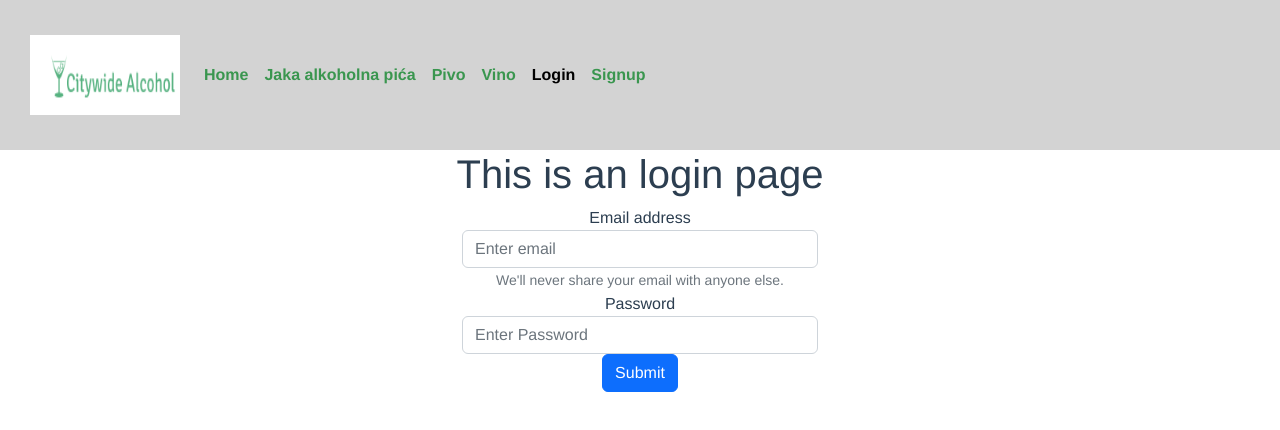
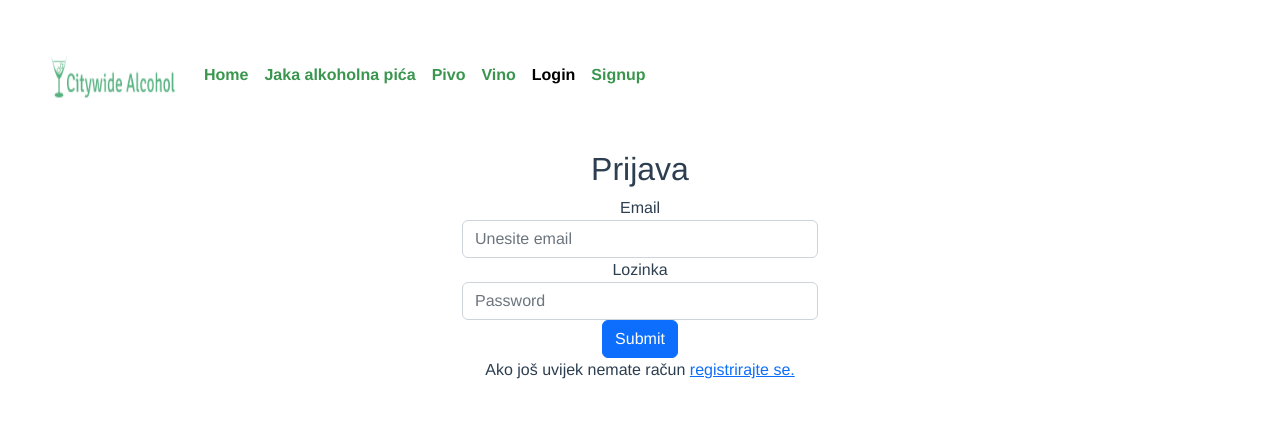
Before and after one commit to AntonioLipovac/citywidealcohol, a Vue app: page /login in a window 1280 px wide. Shown: the top 430 px of the page. Built offline with nearby package versions, Linux system fonts and the light colour scheme.

Commit message:
Login napravljen

```diff
--- a/src/App.vue
+++ b/src/App.vue
@@ -65,7 +65,7 @@
 
 #nav {
   padding: 30px;
-  background-color: rgb(211, 211, 211) !important;
+  background-color: white !important;
 
   a {
     font-weight: bold;
--- a/src/views/Login.vue
+++ b/src/views/Login.vue
@@ -1,38 +1,78 @@
 <template>
   <div class="about">
-      <h1>This is an login page</h1>
+    <h2 class>Prijava</h2>
     <div class="container">
       <div class="row">
         <div class="col-sm"></div>
         <div class="col-sm">
           <form>
             <div class="form-group">
-                <label for="exampleInputEmail1">Email address</label>
+              <label for="InputEmail1">Email</label>
               <input
                 type="email"
+                v-model="email"
                 class="form-control"
-                  id="exampleInputEmail1"
-                  aria-describedby="emailHelp"
-                  placeholder="Enter email"
+                id="InputEmail1"
+                aria-describeby="emailHelp"
+                placeholder="Unesite email"
               />
-                <small id="emailHelp" class="form-text text-muted"
-                  >We'll never share your email with anyone else.</small
-                >
             </div>
             <div class="form-group">
-                <label for="exampleInputPassword1">Password</label>
+              <label for="InputPassword1">Lozinka</label>
               <input
                 type="password"
                 class="form-control"
-                  id="exampleInputPassword1"
-                  placeholder="Enter Password"
+                id="InputPassword1"
+                placeholder="Password"
+                v-model="lozinka"
               />
             </div>
-              <button type="button" class="btn btn-primary">Submit</button>
+            <button
+              type="button"
+              @click="prijava"
+              class="btn btn-primary btn-block"
+            >
+              Submit
+            </button>
+            <div class="form-footer">
+              <p>Ako još uvijek nemate račun <a href="Signup">registrirajte se.</a></p>
+            </div>
           </form>
   </div>
-          <div class="col-sm"></div>
+  <div class="col"></div>
 </div>
 </div>
 </div>
 </template>
+
+
+<script>
+import { auth, signInWithEmailAndPassword } from "@/firebase";
+export default {
+  name: "prijava",
+  data() {
+    return {
+      email: "",
+      lozinka: "",
+    };
+  },
+  methods: {
+    prijava() {
+      signInWithEmailAndPassword(auth, this.email, this.password)
+        .then((userCredential) => {
+          const user = userCredential.user;
+          console.log(user);
+            if(user){
+                  this.$router.replace({name:'Prijavljen'})
+            }
+
+            return user;
+        })
+        .catch((error) => {
+          const errorCode = error.code;
+          const errorMessage = error.message;
+        });
+    },
+  },
+};
+</script>
--- a/src/views/Signup.vue
+++ b/src/views/Signup.vue
@@ -1,6 +1,6 @@
 <template>
   <div class="about">
-    <h1>This is an signup page</h1>
+    <h2 class>Registracija</h2>
     <div class="container">
       <div class="row">
         <div class="col-sm"></div>
@@ -10,7 +10,7 @@
               <label for="exampleInputEmail1">Email</label>
               <input
                 type="email"
-                v-model="username"
+                v-model="email"
                 class="form-control"
                 id="exampleInputEmail1"
                 aria-describedby="emailHelp"
@@ -54,7 +54,7 @@ export default {
   name: "Signup",
   data() {
     return {
-      username: "",
+      email: "",
       password: "",
       repeatpassword: "",
     };
```
Lines whose indentation alone changed are shown as unchanged.
